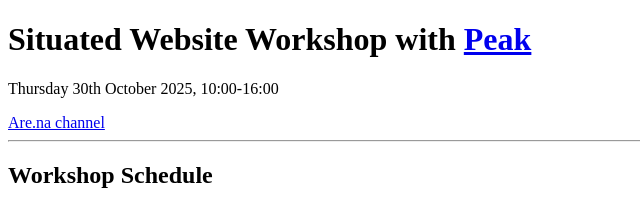
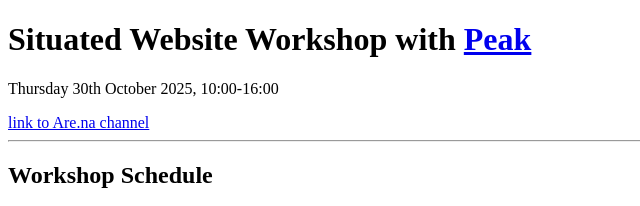
Before and after one commit to kirstenspruit/site-specific, a plain HTML site: page workshop/2025-peak/index.html in a window 1280 px wide. Shown: the top 206 px of the page, 0-640 px from the left. Drawn offline with Linux system fonts and the light colour scheme.

Commit message:
Update index.html

```diff
--- a/workshop/2025-peak/index.html
+++ b/workshop/2025-peak/index.html
@@ -18,7 +18,7 @@
 <body>
     <h1>Situated Website Workshop with <a href="https://www.peakcymru.org/">Peak</a></h1>
     <p>Thursday 30th October 2025, 10:00-16:00</p>
-    <a href="https://www.are.na/site-specific/site-specific-peak">Are.na channel</a>
+    <a href="https://www.are.na/site-specific/site-specific-peak">link to Are.na channel</a>
     <hr>
     <h2>Workshop Schedule</h2>
     <table>
```
